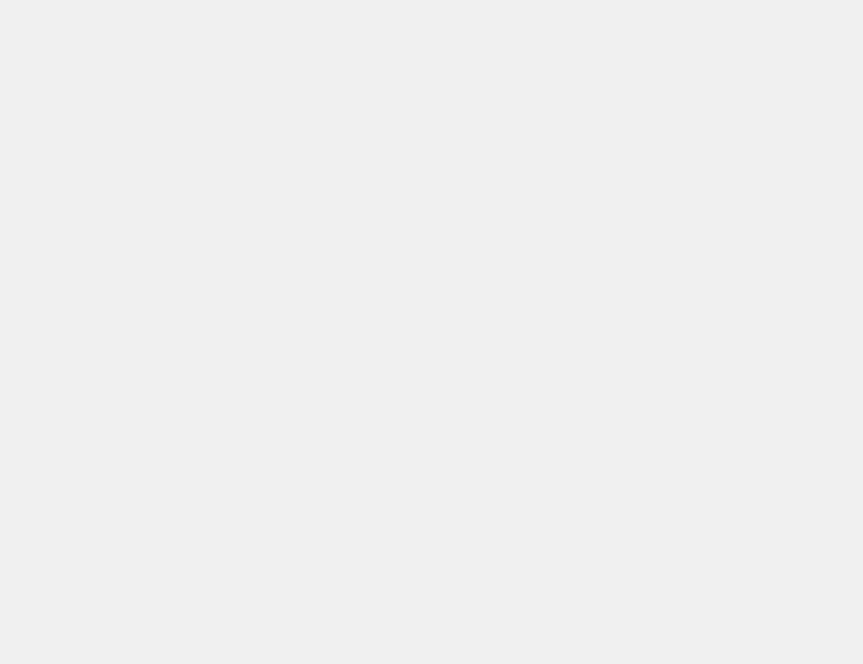
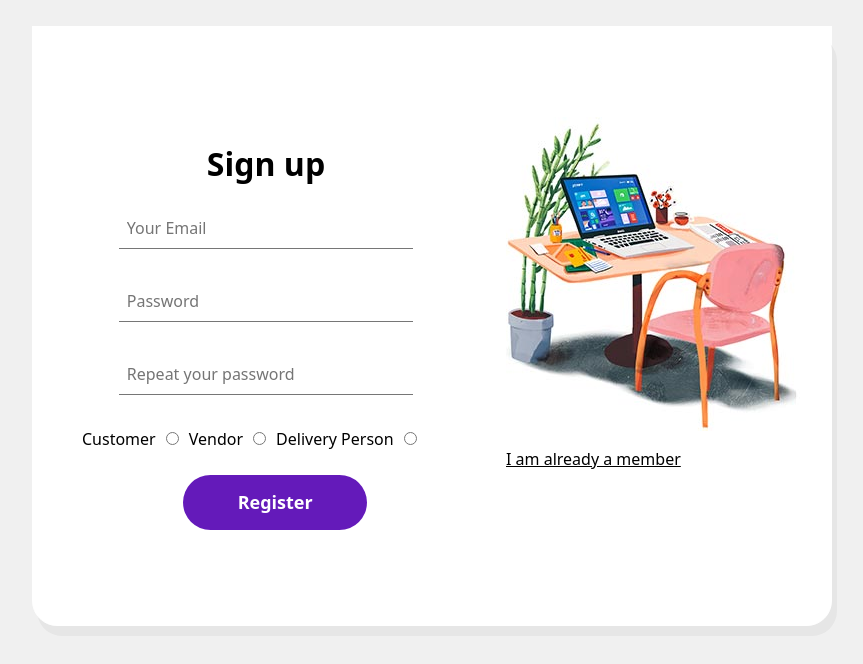
Before and after one commit to pjay20301/BITSmart, a React (Create React App) app in the folder client/: page / in a window 1280 px wide. Before the commit this address had no page. Shown: the top 664 px of the page, without its empty margins (208-1071 px from the left). Built offline with nearby package versions, Linux system fonts and the light colour scheme.

Commit message:
landing path created

```diff
--- a/client/src/App.js
+++ b/client/src/App.js
@@ -16,11 +16,16 @@ function App() {
   return (
       <Router>
           <Routes>
+              <Route exact path='/' element={<SignUp />} />
               <Route exact path='/signIn' element={<SignIn />} />
               <Route exact path='/signUp' element={<SignUp />} />
               <Route exact path='/customer/signUp' element={<Customer />} />
               <Route exact path='/vendor/signUp' element={<Vendor />} />
-                <Route exact path='/deliveryPerson/signUp' element={<DeliveryPerson />}/>
+              <Route
+                  exact
+                  path='/deliveryPerson/signUp'
+                  element={<DeliveryPerson />}
+              />
               <Route exact path='/vendorDashboard' element={<Sidebar />} />
               <Route exact path='/create' element={<CreateProduct />} />
               <Route exact path='/all' element={<ViewProduct />} />
```
Lines whose indentation alone changed are shown as unchanged.
